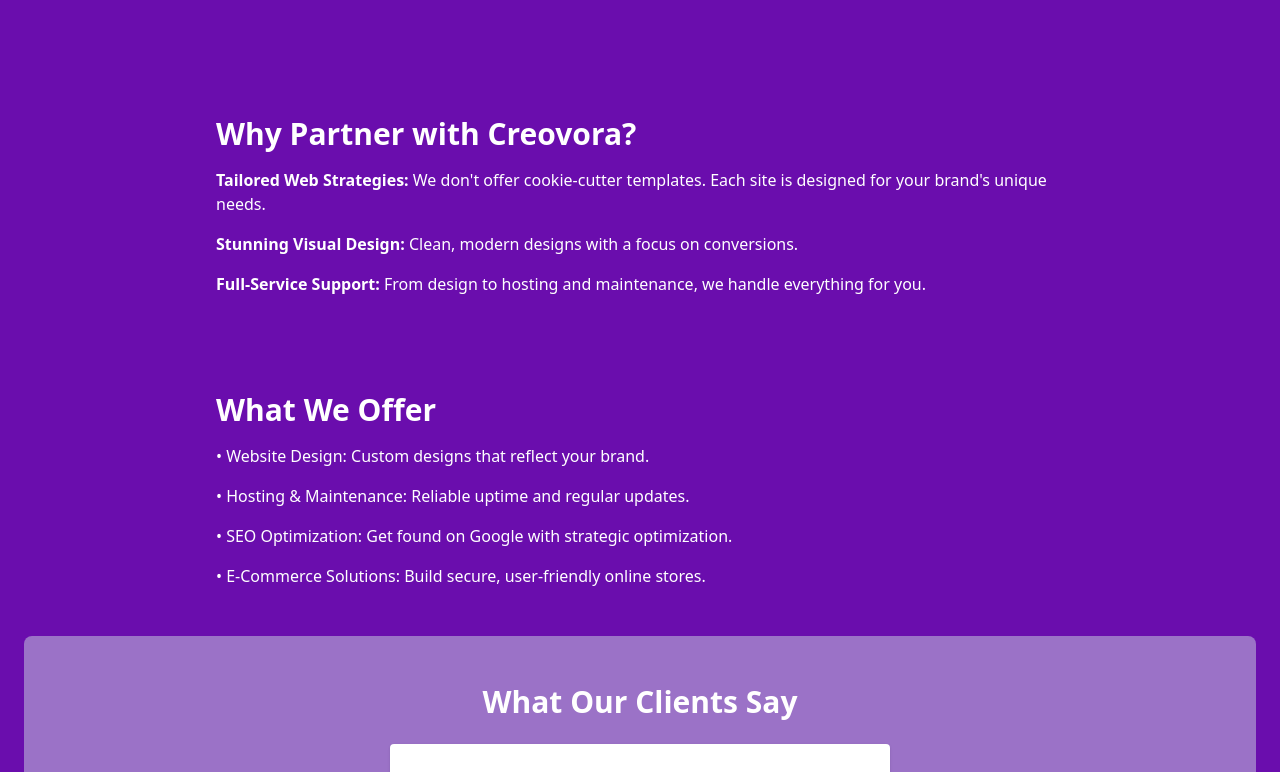
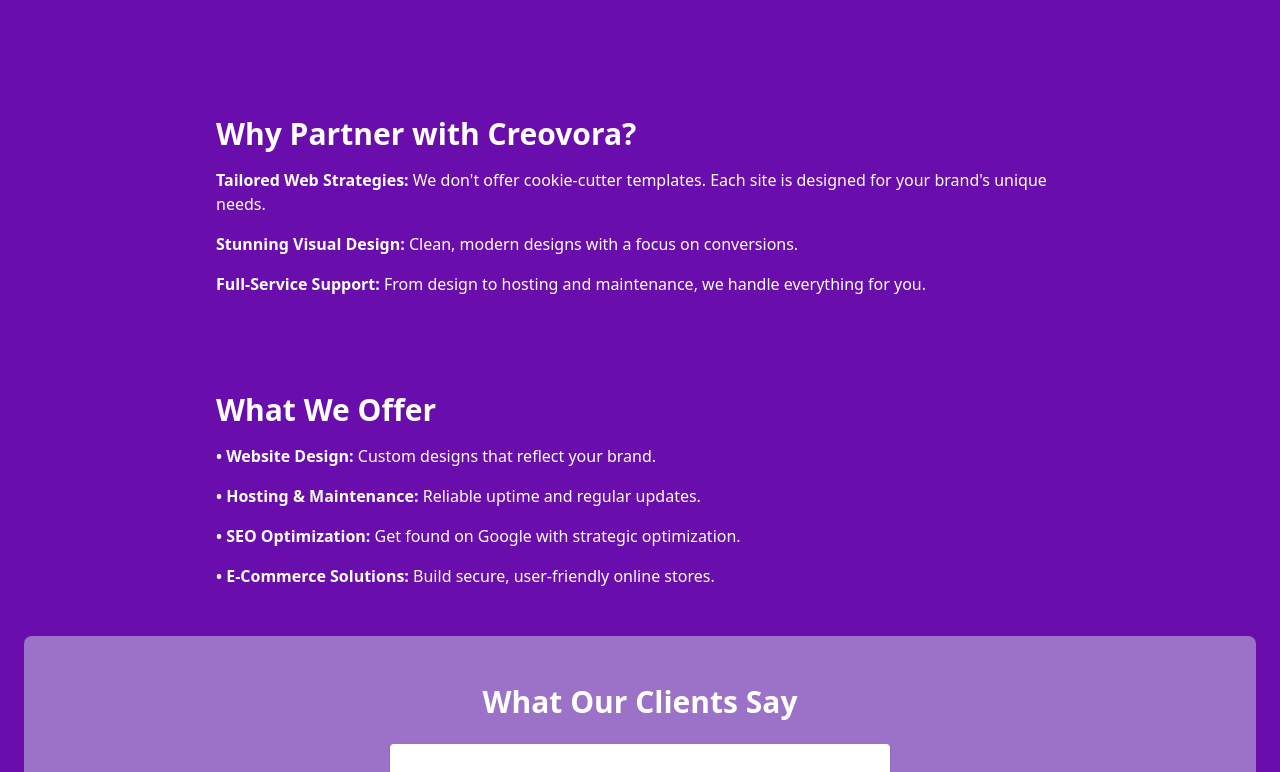
Before and after one commit to Creovora/creovora-website, a Next.js app: page / in a window 1280 px wide. Shown: the part 406-1178 px from the top of the page. Built offline with nearby package versions, Linux system fonts and the light colour scheme.

Commit message:
Home page finalized.

```diff
--- a/src/app/page.tsx
+++ b/src/app/page.tsx
@@ -38,10 +38,10 @@
       <div className="max-w-4xl mx-auto py-12 px-6">
         <h2 className="text-3xl font-bold mb-4">What We Offer</h2>
         <ul className="space-y-4">
-          <li>• Website Design: Custom designs that reflect your brand.</li>
-          <li>• Hosting & Maintenance: Reliable uptime and regular updates.</li>
-          <li>• SEO Optimization: Get found on Google with strategic optimization.</li>
-          <li>• E-Commerce Solutions: Build secure, user-friendly online stores.</li>
+          <li><strong>• Website Design:</strong> Custom designs that reflect your brand.</li>
+          <li><strong>• Hosting & Maintenance:</strong> Reliable uptime and regular updates.</li>
+          <li><strong>• SEO Optimization:</strong> Get found on Google with strategic optimization.</li>
+          <li><strong>• E-Commerce Solutions:</strong> Build secure, user-friendly online stores.</li>
         </ul>
       </div>
 
```
